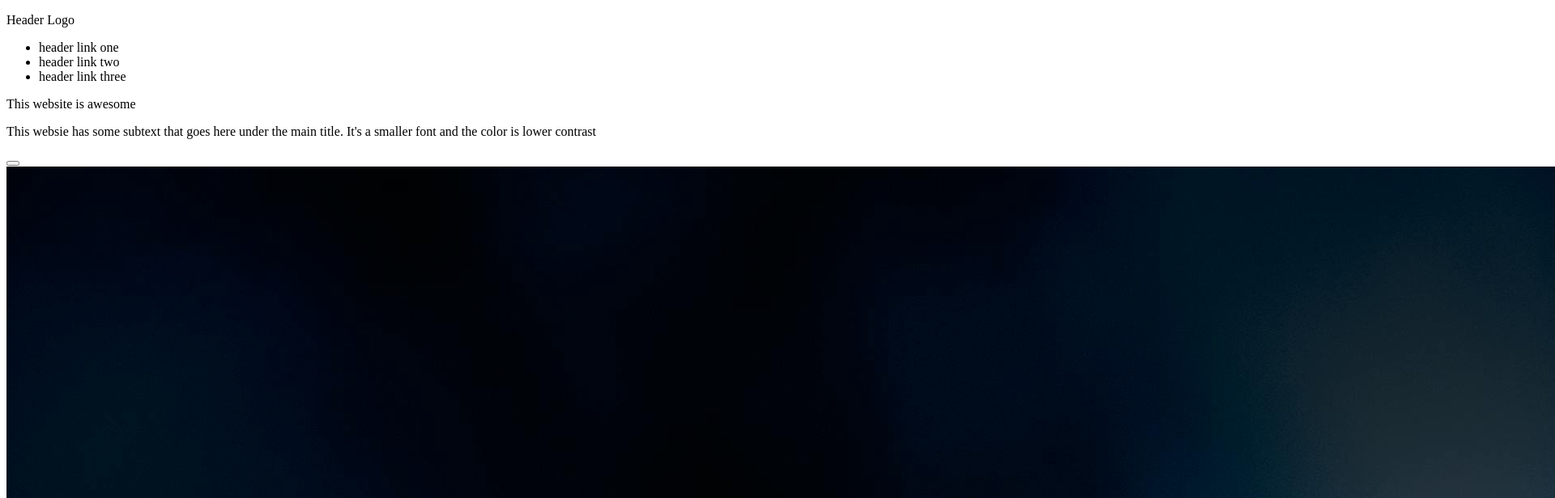
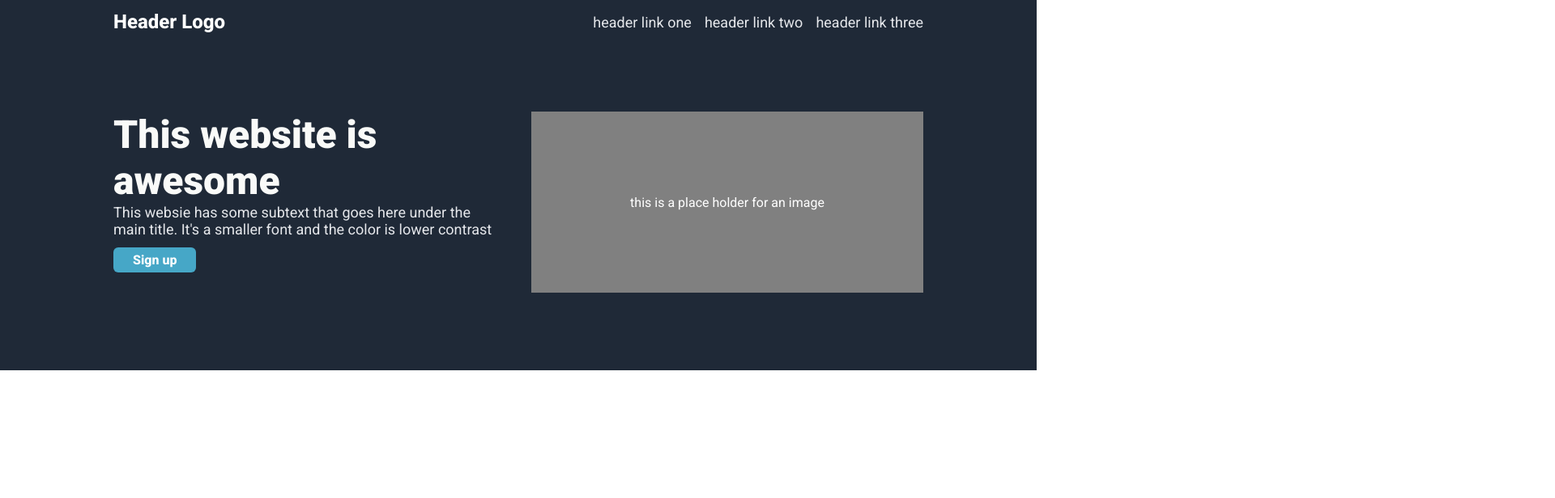
Before and after one commit to abscertainty/landing-page, a plain HTML site: page index.html in a window 1280 px wide. Shown: the top 616 px of the page at 81% size, 1920 px wide, since content can reach past the window. Drawn offline with Linux system fonts and the light colour scheme.

Commit message:
Add styling and adjustments to header section
I tried to create an exact replica as the given web-page-design picture,
and I think I will also not add any images, until maybe the very end.

I fixed some of the previously added HTML to make it easier to style.

```diff
--- a/index.html
+++ b/index.html
@@ -5,24 +5,37 @@
     <meta name="viewport" content="width=device-width, initial-scale=1.0">
     <title>Document</title>
     <link rel="stylesheet" href="style.css">
+    <style>
+        @import url('https://fonts.googleapis.com/css2?family=Roboto:ital,wght@0,100..900;1,100..900&display=swap');
+    </style>
 </head>
 <body>
     <div class="header">
-        <p>Header Logo</p>
-        <div class="header-links">
-            <ul>
-                <li>header link one</li>
-                <li>header link two</li>
-                <li>header link three</li>
+        <div class="upper-header-row">
+            <div class="header-logo">
+                Header Logo
+            </div>
+            <ul class="header-links">
+                <li>
+                    <a href="">header link one</a>
+                </li>
+                <li>
+                    <a href="">header link two</a>
+                </li>
+                <li>
+                    <a href="">header link three</a>
+                </li>
             </ul>
         </div>
-        <div class="hero-text">
-            <p>This website is awesome</p>
-            <p>This websie has some subtext that goes here under the main title. It's a smaller font and the color is lower contrast</p>
-            <button class="hero-button"></button>
-        </div>
-        <div class="hero-image">
-            <img src="images/pexels-frank-cone-140140-2961876.jpg" alt="Hero Image">
+        <div class="lower-header-row">
+            <div class="hero-content">
+                <p class="hero-main-text">This website is awesome</p>
+                <p class="hero-secondary-text">This websie has some subtext that goes here under the main title. It's a smaller font and the color is lower contrast</p>
+                <button class="hero-button">Sign up</button>
+            </div>
+            <div class="hero-image">
+                this is a place holder for an image
+            </div>
         </div>
     </div>
 </body>
--- a/style.css
+++ b/style.css
@@ -0,0 +1,97 @@
+* {
+    font-family: "Roboto", serif;
+}
+
+body {
+    margin: 0;
+}
+
+p {
+    padding: 0;
+    margin: 0;
+}
+
+.header {
+    display: flex;
+    flex-direction: column;
+    height: 350px;
+    background-color: #1f2937;
+    padding: 12px 140px 96px 140px;
+    gap: 96px;
+}
+
+.upper-header-row,
+.lower-header-row {
+    display: flex;
+    gap: 12px;
+}
+
+.upper-header-row {
+    height: 30px;
+    display: flex;
+    justify-content: space-between;
+    align-items: center;
+}
+
+.header-logo {
+    color: white;
+    font-size: 24px;
+    font-weight: 800;
+}
+
+.header-links {
+    padding: 0;
+    margin: 0;
+    display: flex;
+    gap: 16px;
+}
+
+.header-links li {
+    list-style-type: none;
+}
+
+.header-links li a {
+    text-decoration: none;
+    color: #e5e7eb;
+    font-size: 18px;
+}
+
+.lower-header-row {
+    flex: 1;
+    gap: 32px;
+}
+
+.hero-content,
+.hero-image {
+    flex: 1;
+}
+
+.hero-main-text {
+    font-size: 48px;
+    font-weight: 900;
+    color: #f9faf8;
+}
+
+.hero-secondary-text {
+    font-size: 18px;
+    color: #e5e7eb;
+}
+
+.hero-button {
+    margin: 12px 0;
+    padding: 6px 24px;
+    font-weight: 800;
+    font-size: 16px;
+    background-color: rgb(70, 167, 199);
+    color: white;
+    border: 0;
+    border-radius: 6px;
+}
+
+.hero-image {
+    display: flex;
+    background-color: grey;
+    justify-content: center;
+    align-items: center;
+    color: white;
+}
```
